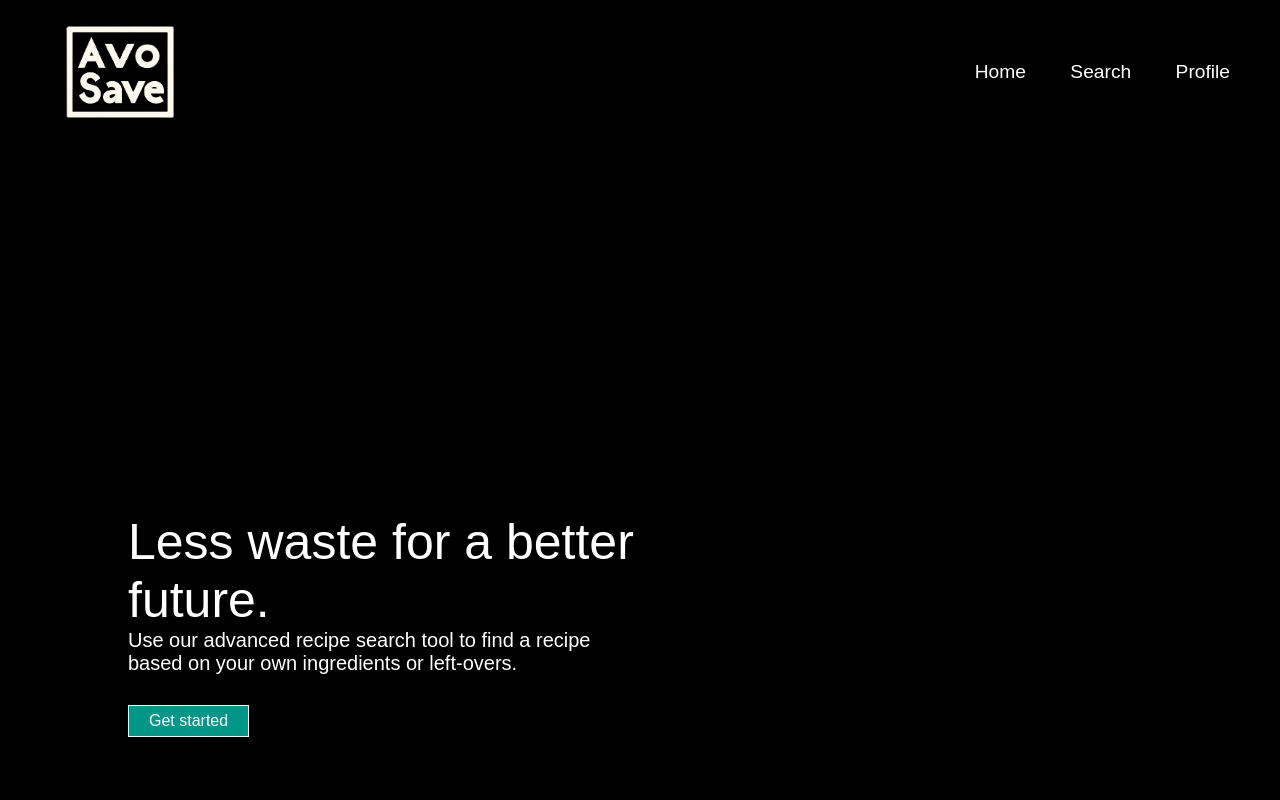
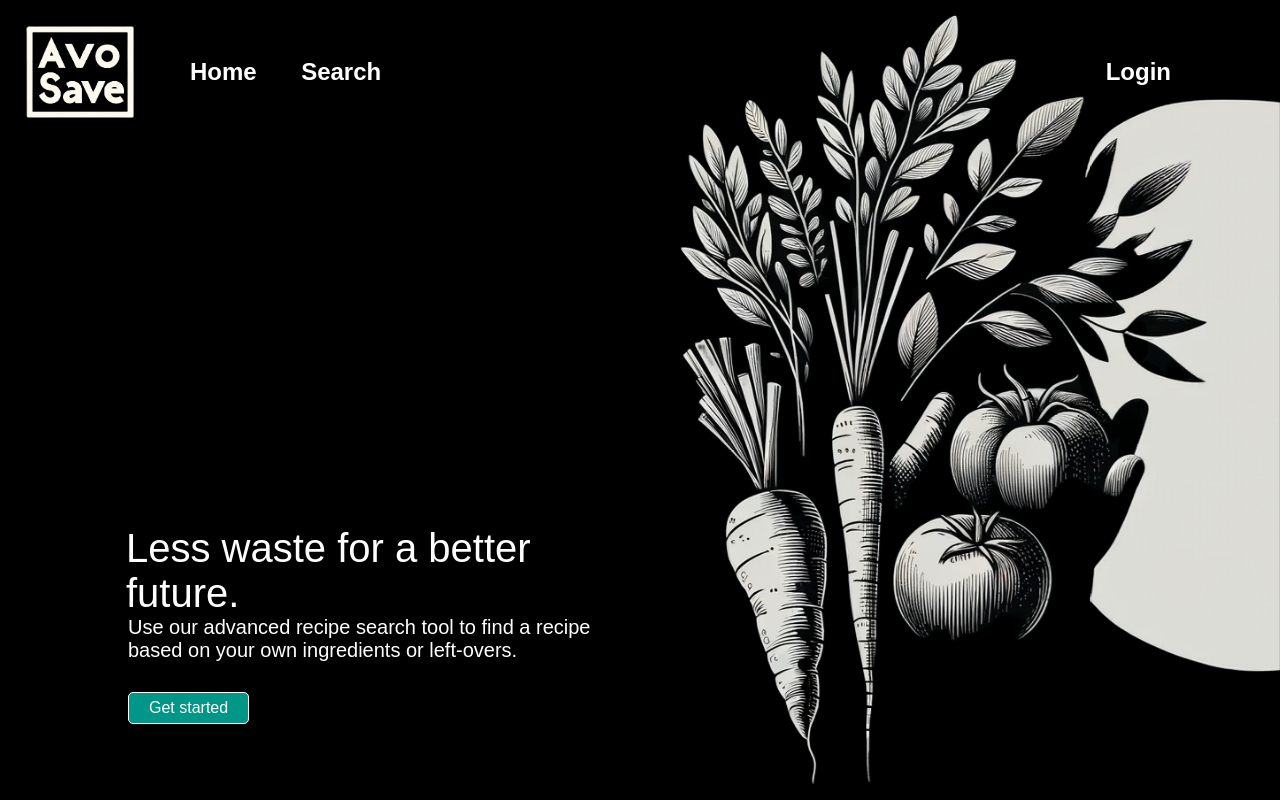
Before and after one commit to B-Vukajlovic/AvoSave-2023, a PHP site: page / in a window 1280 px wide. Run offline with PHP 8.4, Linux system fonts and the light colour scheme.

Commit message:
Version 6

```diff
--- a/index.html
+++ b/index.html
@@ -9,21 +9,18 @@
 <body>
     <div class="frontPage">
         <div class="header">
-
             <img src="/VIdeos/Logo-PhotoRoom(3).png" class="logo">
-
             <nav class="navbar">
                 <ul>
-                    <li><a href="#">Home</a></li>
-                    <li><a href="#">Search</a></li>
-                    <li><a href="#">Profile</a></li>
+                    <li class="pageTraversal" id="home"><a href="#">Home</a></li>
+                    <li class="pageTraversal" id="search"><a href="#">Search</a></li>
+                    <li class="pageTraversal" id="login"><a href="#">Login</a></li>
                 </ul>
             </nav>
-
         </div>
-
-        <div class="content">
-            <p id="header">Less waste for a better future.</p>
+        <img id="backGroundPic" src="VIdeos/Backgroundpic.png">
+        <div class="homePageContent">
+            <p class="homePageTitle">Less waste for a better future.</p>
             <p>Use our advanced recipe search tool to find a recipe based on your own ingredients or left-overs.</p>
             <button id="button"> Get started</button>
         </div>
--- a/style.css
+++ b/style.css
@@ -15,33 +15,49 @@
 .header {
     position: fixed;
     width: 100%;
-    padding: 20px 30px 20px 60px;
     display: flex;
-    justify-content: space-between;
     align-items: center;
-    z-index: 100;
+    margin: 20px;
 }
 
 .logo {
     width: 120px;
     cursor: pointer;
+    margin: 0px 30px 0px 0px;
 }
 
-.navbar ul li {
+.navbar {
+    width: 100%;
+}
+
+.pageTraversal {
     list-style: none;
     display: inline-block;
-    margin: 0 20px;
     position: relative;
+    margin: 0px 20px;
 }
 
-.navbar ul li a {
+.pageTraversal {
+    list-style: none;
+    display: inline-block;
+    position: relative;
+    margin: 0px 20px;
+}
+
+.pageTraversal a {
     text-decoration: none;
     color: white;
     text-transform: capitalize;
-    font-size: larger;
+    font-size: 1.5em;
+    font-weight: bolder;
+    /* text-shadow: -1px 0 black, 0 1px black, 1px 0 black, 0 -1px black; */
 }
 
-.navbar ul li::after {
+#login {
+    margin: 0px 0px 0px 700px;
+}
+
+.pageTraversal::after {
     content: '';
     height: 3px;
     width: 0;
@@ -52,11 +68,11 @@
     transition: 0.1s;
 }
 
-.navbar ul li:hover::after {
+.pageTraversal:hover::after {
     width: 100%;
 }
 
-.content {
+.homePageContent {
     position: absolute;
     width: 40%;
     top: 80%;
@@ -64,19 +80,17 @@
     transform: translate(-50%, -50%);
     text-align: left;
     color: white;
-}
-
-.content p {
     font-size: 20px;
     font-weight: 400;
 }
 
-.content #header {
-    font-size: 50px;
+.homePageTitle {
+    font-size: 40px;
     font-weight: 400;
+    margin: 0px -2px;
 }
 
-.content #button {
+.homePageContent #button {
     background-color: #009688;
     border-style: solid;
     border-width: 1px;
@@ -88,8 +102,15 @@
     font-size: 16px;
     cursor: pointer;
     margin: 30px 0px;
+    border-radius: 5px;
 }
 
-.content #button:hover {
+.homePageContent #button:hover {
     background-color: #00b1a0;
 }
+
+#backGroundPic {
+    height: 100vh;
+    position: absolute;
+    right: 0;
+}
```
Also changed, not shown: VIdeos/Backgroundpic(2).png (added), VIdeos/Backgroundpic.png (added).
